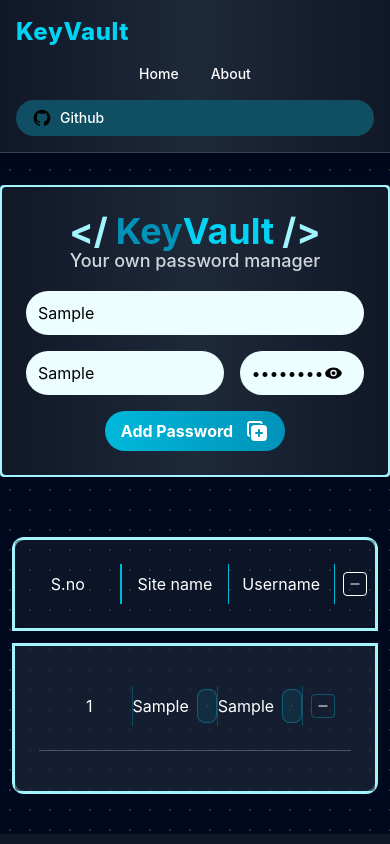
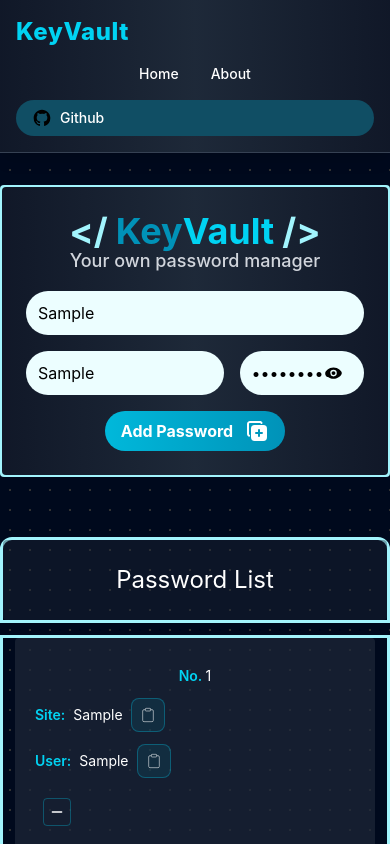
Before and after one commit to yash-raj-jain22/project-5--password-manager-, a React (Vite) app: page / in a window 390 px wide. Both pictures are taken after typing "Sample", "Sample", "Sample123" into the empty fields and a click on the button "Add Password". Shown: the top 844 px of the page. Built offline with nearby package versions, Linux system fonts and the light colour scheme.

Commit message:
added meaningfull comments and increased ui responsiveness

```diff
--- a/src/components/Manager.jsx
+++ b/src/components/Manager.jsx
@@ -1,15 +1,31 @@
 import React from 'react'
 import { useRef, useState, useEffect } from 'react'
 
+/**
+ * Manager Component
+ * Password manager component that handles adding, viewing, and managing saved passwords
+ * Uses localStorage for persistence and state management for UI interactions
+ */
 function Manager() {
+    // Refs for DOM manipulation - password input and eye icon
     const ToggleEye = useRef();
     const TogglePass = useRef();
+
+    // Form state for new password entry
     const [form, setform] = useState({ site: "", username: "", password: "" })
+
+    // Array to store all saved passwords
     const [PasswordArray, setPasswordArray] = useState([])
+
+    // State to track which dropdown (password item) is currently open
     const [Opendropdown, setOpendropdown] = useState(null)
+
+    // State to track which password visibility toggle is active
     const [ShowDropdownPassword, setShowDropdownPassword] = useState(null)
 
-
+    /**
+     * Load passwords from localStorage on component mount
+     */
     useEffect(() => {
         localStorage.getItem("Passwords")
 
@@ -18,9 +34,10 @@ function Manager() {
         }
     }, [])
 
-
-
-
+    /**
+     * Toggle password visibility by changing input type between password and text
+     * Updates the eye icon accordingly
+     */
     const ShowPassword = () => {
         if (TogglePass.current.type == "password") {
             ToggleEye.current.src = "public/icons/hide_pass.svg";
@@ -33,10 +50,17 @@ function Manager() {
         }
     }
 
+    /**
+     * Handle form input changes for site, username, and password fields
+     * @param {Event} e - The input change event
+     */
     const HandleChange = (e) => {
         setform({ ...form, [e.target.name]: e.target.value })
     }
 
+    /**
+     * Save new password to the password array and localStorage
+     */
     const SavePassword = () => {
         setPasswordArray([...PasswordArray, form])
         localStorage.setItem("Passwords", JSON.stringify([...PasswordArray, form]))
@@ -44,16 +68,33 @@ function Manager() {
         console.log(form);
     }
 
+    /**
+     * Delete password entry (to be implemented)
+     * @param {number} params - Index of the password to delete
+     */
     const HandleDelete = (params) => {
         // localStorage.removeItem("Passwords", PasswordArray.)
     }
+
+    /**
+     * Edit password entry (to be implemented)
+     * @param {number} params - Index of the password to edit
+     */
     const HandleEdit = (params) => {
     }
 
+    /**
+     * Toggle dropdown visibility for password details
+     * @param {number} index - Index of the password item to toggle
+     */
     const ToggleDropdown = (index) => {
         setOpendropdown(index === Opendropdown ? null : index);
     }
 
+    /**
+     * Toggle password visibility in the dropdown view
+     * @param {number} index - Index of the password item
+     */
     const HandleShowDropdownPassword = (index) => {
         setShowDropdownPassword(index === ShowDropdownPassword ? null : index);
     }
@@ -62,42 +103,45 @@ function Manager() {
 
     return (
         <>
-            {/* backgound */}
+            {/* Animated gradient background pattern */}
             <div className="fixed inset-0 z-[-2] bg-black bg-[radial-gradient(#ffffff33_1px,#00091d_1px)] bg-[size:20px_20px]" />
 
-
-            {/* input container */}
+            {/* Input container - Add new password section */}
             <div className='my-8 container mx-auto max-w-5xl min-w-fit bg-cyan-200 rounded p-0.5'>
-
                 <div className="text-white flex flex-col gap-4 bg-gradient-to-r from-gray-900 via-gray-800 to-gray-900 p-6 rounded">
-
+                    {/* Logo section */}
                     <div className="logo flex justify-center text-cyan-400 text-4xl font-bold -mb-5">
                         <span className='mx-2 text-cyan-200'>&lt;/</span>
                         <span className='text-cyan-600'>Key</span>
                         <span className='text-cyan-400'>Vault</span>
                         <span className='mx-2 text-cyan-200'>/&gt;</span>
                     </div>
+
+                    {/* Subheading */}
                     <div className="subheading text-center text-gray-300 text-lg font-medium">
                         <span>Your own password manager</span>
                     </div>
+
+                    {/* Website URL input field */}
                     <input value={form.site} onChange={HandleChange} className='px-3 py-2.5 rounded-4xl bg-cyan-50 focus:bg-white text-black placeholder:text-gray-500 focus:outline-none focus:ring-2 focus:ring-cyan-300 ' type="text" name="site" id='' placeholder='Enter website URL' />
 
+                    {/* Username and password input fields */}
                     <div className="flex gap-4">
                         <input value={form.username} onChange={HandleChange} className='w-full px-3 py-2.5 rounded-4xl bg-cyan-50 focus:bg-white text-black placeholder:text-gray-500 focus:outline-none focus:ring-2 focus:ring-cyan-300' type="text" name="username" id="" placeholder='Enter Username' />
                         <div className='w-2/3 relative'>
-
-
+                            {/* Password input with show/hide toggle */}
                             <input value={form.password} onChange={HandleChange} ref={TogglePass} className='w-full px-3 py-2.5 rounded-4xl bg-cyan-50 focus:bg-white text-black placeholder:text-gray-500 focus:outline-none focus:ring-2 focus:ring-cyan-300' type="password" name="password" id="" placeholder='Enter Password' />
 
+                            {/* Eye icon to toggle password visibility */}
                             <span className='absolute right-5 top-1/2 -translate-y-1/2 cursor-pointer text-gray-500 hover:text-gray-700 transition-colors duration-200' title="Show or Hide Password" onClick={ShowPassword} >
                                 <img ref={ToggleEye} src="public/icons/show_pass.svg" alt="Show Password" />
                             </span>
-
                         </div>
                     </div>
+
+                    {/* Save password button */}
                     <div className="button flex justify-center">
                         <button className='flex justify-center gap-3 min-w-2/5 max-w-4/5 hover:cursor-pointer  bg-gradient-to-r from-cyan-500 to-cyan-600 hover:bg-gradient-to-r hover:from-cyan-600 hover:to-cyan-700 text-white font-bold py-2 px-4 rounded rounded-4xl' type="submit" onClick={SavePassword}>
-
                             Add Password
                             <svg xmlns="http://www.w3.org/2000/svg" width="24" height="24" viewBox="0 0 24 24" fill="currentColor" class="icon icon-tabler icons-tabler-filled icon-tabler-copy-plus"><path stroke="none" d="M0 0h24v24H0z" fill="none" /><path d="M18.333 6a3.667 3.667 0 0 1 3.667 3.667v8.666a3.667 3.667 0 0 1 -3.667 3.667h-8.666a3.667 3.667 0 0 1 -3.667 -3.667v-8.666a3.667 3.667 0 0 1 3.667 -3.667zm-4.333 4a1 1 0 0 0 -1 1v2h-2a1 1 0 0 0 -.993 .883l-.007 .117a1 1 0 0 0 1 1h2v2a1 1 0 0 0 .883 .993l.117 .007a1 1 0 0 0 1 -1v-2h2a1 1 0 0 0 .993 -.883l.007 -.117a1 1 0 0 0 -1 -1h-2v-2a1 1 0 0 0 -.883 -.993zm1 -8c1.094 0 1.828 .533 2.374 1.514a1 1 0 1 1 -1.748 .972c-.221 -.398 -.342 -.486 -.626 -.486h-10c-.548 0 -1 .452 -1 1v9.998c0 .32 .154 .618 .407 .805l.1 .065a1 1 0 1 1 -.99 1.738a3 3 0 0 1 -1.517 -2.606v-10c0 -1.652 1.348 -3 3 -3z" /></svg>
                         </button>
@@ -105,12 +149,13 @@ function Manager() {
                 </div>
             </div>
 
-
-
-            {/* Heading container */}
-            <div className='mt-15 my-3 container mx-auto max-w-15/16 md:max-w-5xl min-w-fit border-3 border-cyan-200 rounded-tl-xl rounded-tr-xl '>
-                <div className="text-white flex flex-col gap-4 py-6 md:px-6 rounded bg-gray-800/40  ">
-                    <div className="bg-blend-darken flex justify-between items-center">
+            {/* Table header - Column titles for password list */}
+            <div className='mt-15 my-3 container mx-auto max-w-5xl min-w-fit border-3 border-cyan-200 rounded-tl-xl rounded-tr-xl '>
+                <div className="text-white flex flex-col gap-4 py-6 md:px-6 rounded bg-gray-800/40">
+                    {/* Heading for the password list section */}
+                    <div className="heading text-center text-2xl md:hidden">Password List</div>
+                    {/* Header row with column titles - hidden on mobile, visible on medium screens and up */}
+                    <div className="bg-blend-darken hidden md:flex justify-between items-center">
                         <div className="s-no text-center w-1/3">S.no</div>
                         <div className='border-1 border-cyan-500 h-10'></div>
                         <div className="site text-center w-1/3">Site name</div>
@@ -118,91 +163,106 @@ function Manager() {
                         <div className="username text-center w-1/3">Username</div>
                         <div className='border-l border-cyan-500 h-10'></div>
                         <div className='border-1 m-2 rounded p-1'><img className='invert' src="/public/icons/plus.svg" alt="" /></div>
-
-                        {/* <div className="btns flex gap-4">
-                            <div className="edit">Edit</div>
-                            <div className='remove'>Delete</div>
-                        </div> */}
                     </div>
                 </div>
             </div>
 
+            {/* Items container - List of saved passwords (responsive design) */}
+            <div className='my-3 container mx-auto max-w-5xl min-w-fit border-3 border-cyan-200 rounded-bl-xl rounded-br-xl px-3 md:px-0'>
+                <div className="text-white flex flex-col gap-4 p-3 md:p-6 rounded bg-gray-800/70">
+                    <div className="items">
+                        {/* Show empty state message when no passwords are saved */}
+                        {PasswordArray.length === 0 && <div className='text-center text-gray-400 text-lg font-medium'>No passwords saved yet.</div>}
 
-
-
-
-            {/* Items container */}
-            <div className='my-3 container mx-auto max-w-15/16 md:max-w-5xl min-w-fit border-3 border-cyan-200 rounded-bl-xl rounded-br-xl '>
-
-                <div className="text-white flex flex-col gap-4  p-6 rounded bg-gray-800/70 ">
-
-                    <div className="items">
-                        {PasswordArray.length === 0 && <div className='text-center text-gray-400 text-lg font-medium'>No passwords saved yet.</div>}
+                        {/* Display list of saved passwords */}
                         {PasswordArray.length > 0 && <div>
-
                             {PasswordArray.map((item, index) => {
                                 return (
                                     <>
-                                        <div onClick={() => ToggleDropdown(index)} className=" item my-2 bg-blend-darken  flex justify-between items-center hover:bg-gray-700/50 rounded transition-all duration-200 rounded-md p-2 cursor-pointer">
+                                        {/* Password item row - responsive layout (stacks on mobile, flex on desktop) */}
+                                        <div onClick={() => ToggleDropdown(index)} className="item my-2 bg-blend-darken flex flex-col md:flex-row md:justify-between md:items-center hover:bg-gray-700/50 rounded transition-all duration-200 rounded-md p-2 md:p-4 cursor-pointer gap-3 md:gap-0">
 
-                                            <div className="s-no text-center w-1/3">{index + 1}</div>
-                                            <div className='border-l border-cyan-500/30 h-10'></div>
+                                            {/* S.no column - Index of the password entry */}
+                                            <div className="s-no text-sm md:text-base text-center md:text-left w-full md:w-1/3">
+                                                <span className='md:hidden font-semibold text-cyan-400'>No. </span>
+                                                {index + 1}
+                                            </div>
 
-                                            <div className="site flex gap-2 justify-center items-center  text-center w-1/3 ">
-                                                <a href={item.site} target="_blank" rel="noopener noreferrer">{item.site}</a>
-                                                <button className="group cursor-pointer inline-flex items-center justify-center p-2 rounded-lg bg-cyan-500/10 hover:bg-cyan-500/20 border border-cyan-400/30 hover:border-cyan-300/50 transition-all duration-200 hover:shadow-lg hover:shadow-cyan-500/20" title="Copy site">
+                                            {/* Divider - hidden on mobile */}
+                                            <div className='hidden md:block border-l border-cyan-500/30 h-10'></div>
+
+                                            {/* Site name column with copy button - responsive */}
+                                            <div className="site flex gap-2 justify-start md:justify-center items-center text-sm md:text-base w-full md:w-1/3">
+                                                <span className='md:hidden font-semibold text-cyan-400'>Site: </span>
+                                                <a href={item.site} target="_blank" rel="noopener noreferrer" className="truncate">{item.site}</a>
+                                                <button className="group cursor-pointer inline-flex items-center justify-center p-2 rounded-lg bg-cyan-500/10 hover:bg-cyan-500/20 border border-cyan-400/30 hover:border-cyan-300/50 transition-all duration-200 hover:shadow-lg hover:shadow-cyan-500/20 flex-shrink-0" title="Copy site">
                                                     <img className='h-4 w-4 shrink-0 brightness-0 invert opacity-80 transition-transform duration-200 group-hover:scale-110 group-hover:opacity-100' src="/public/icons/copy.svg" alt="Copy" />
                                                 </button>
                                             </div>
 
-                                            <div className='border-l border-cyan-500/30 h-10'></div>
+                                            {/* Divider - hidden on mobile */}
+                                            <div className='hidden md:block border-l border-cyan-500/30 h-10'></div>
 
-                                            <div className="username flex gap-2 justify-center items-center text-center w-1/3">{item.username}<button className="group cursor-pointer inline-flex items-center justify-center p-2 rounded-lg bg-cyan-500/10 hover:bg-cyan-500/20 border border-cyan-400/30 hover:border-cyan-300/50 transition-all duration-200 hover:shadow-lg hover:shadow-cyan-500/20" title="Copy site">
-                                                <img className='h-4 w-4 shrink-0 brightness-0 invert opacity-80 transition-transform duration-200 group-hover:scale-110 group-hover:opacity-100' src="/public/icons/copy.svg" alt="Copy" />
-                                            </button></div>
+                                            {/* Username column with copy button - responsive */}
+                                            <div className="username flex gap-2 justify-start md:justify-center items-center text-sm md:text-base w-full md:w-1/3">
+                                                <span className='md:hidden font-semibold text-cyan-400'>User: </span>
+                                                {item.username}
+                                                <button className="group cursor-pointer inline-flex items-center justify-center p-2 rounded-lg bg-cyan-500/10 hover:bg-cyan-500/20 border border-cyan-400/30 hover:border-cyan-300/50 transition-all duration-200 hover:shadow-lg hover:shadow-cyan-500/20 flex-shrink-0" title="Copy username">
+                                                    <img className='h-4 w-4 shrink-0 brightness-0 invert opacity-80 transition-transform duration-200 group-hover:scale-110 group-hover:opacity-100' src="/public/icons/copy.svg" alt="Copy" />
+                                                </button>
+                                            </div>
 
-                                            <div className='border-l border-cyan-500/30 h-10'></div>
+                                            {/* Divider - hidden on mobile */}
+                                            <div className='hidden md:block border-l border-cyan-500/30 h-10'></div>
 
-                                            <div onClick={() => ToggleDropdown(index)} className='border-1 m-2 rounded p-1 cursor-pointer hover:bg-cyan-500/20 border-cyan-400/30 transition-all duration-200 hover:shadow-lg hover:shadow-cyan-500/20' title="View Password">
+                                            {/* Expand/Collapse button - toggles password details view */}
+                                            <div onClick={() => ToggleDropdown(index)} className='border-1 m-2 rounded p-1 cursor-pointer hover:bg-cyan-500/20 border-cyan-400/30 transition-all duration-200 hover:shadow-lg hover:shadow-cyan-500/20 flex-shrink-0 w-7 h-7 flex justify-center items-center' title="View Password">
                                                 {Opendropdown === index ? (
                                                     <img className='invert' src="/public/icons/minus.svg" alt="" />
                                                 ) : (
                                                     <img className='invert' src="/public/icons/plus.svg" alt="" />
                                                 )}
                                             </div>
-
-
                                         </div>
 
+                                        {/* Dropdown section - Shows password and action buttons */}
                                         {Opendropdown === index && (
                                             <>
-
-                                                <div className=" item my-2 bg-blend-darken bg-gray-900 p-6 rounded flex flex-col md:flex-row justify-center items-center">
-                                                    <div className="password flex gap-2 items-center text-center w-full md:w-1/3">
-                                                        <div>Password:</div>
-                                                        {ShowDropdownPassword === index ? (<div>{(item.password)}</div>
-                                                        ) : (<div>{"*".repeat(item.password.length)}</div>)}
+                                                <div className="item my-2 bg-blend-darken bg-gray-900 p-4 md:p-6 rounded flex flex-col md:flex-row justify-center items-start md:items-center gap-4 md:gap-0">
+                                                    {/* Password display section - responsive layout */}
+                                                    <div className="password flex flex-col md:flex-row gap-2 md:gap-3 items-start md:items-center text-sm md:text-base w-full md:w-1/3">
+                                                        <span className='font-semibold text-cyan-400 flex-shrink-0'>Password:</span>
+                                                        {ShowDropdownPassword === index ? (
+                                                            <div className='break-all'>{(item.password)}</div>
+                                                        ) : (
+                                                            <div className='break-all'>{"*".repeat(item.password.length)}</div>
+                                                        )}
                                                     </div>
 
-                                                    <div className="btns flex gap-4 w-full md:w-2/3 justify-between md:justify-end mt-4 md:mt-0">
-                                                        <div>
-                                                            <button onClick={() => (HandleShowDropdownPassword(index))} className="group cursor-pointer inline-flex items-center justify-center p-2 rounded-lg bg-green-500/10 hover:bg-green-500/20 border border-green-400/30 hover:border-green-300/50 transition-all duration-200 hover:shadow-lg hover:shadow-green-500/20" title={ShowDropdownPassword === index ? "Hide password" : "Show password"}>
-                                                                {ShowDropdownPassword === index ? "Hide password" : "Show password"}
-                                                            </button>
-                                                        </div>
-                                                        <button onClick={() => HandleEdit(index)} className="edit group cursor-pointer inline-flex items-center gap-2 rounded-full border border-cyan-400/30 bg-cyan-500/10 px-4 py-2 text-sm font-semibold text-cyan-100 shadow-lg shadow-cyan-950/20 backdrop-blur-md transition-all duration-200 hover:-translate-y-0.5 hover:bg-cyan-400/20 hover:border-cyan-300/50 hover:text-white hover:shadow-cyan-500/20 focus:outline-none focus:ring-2 focus:ring-cyan-300/60">
+                                                    {/* Action buttons - Responsive flex layout */}
+                                                    <div className="btns flex flex-col sm:flex-row gap-2 md:gap-4 w-full md:w-2/3 md:justify-end">
+                                                        {/* Show/Hide password button */}
+                                                        <button onClick={() => (HandleShowDropdownPassword(index))} className="group cursor-pointer inline-flex items-center justify-center p-2 rounded-lg bg-green-500/10 hover:bg-green-500/20 border border-green-400/30 hover:border-green-300/50 transition-all duration-200 hover:shadow-lg hover:shadow-green-500/20 text-xs md:text-sm px-2 md:px-4 py-2" title={ShowDropdownPassword === index ? "Hide password" : "Show password"}>
+                                                            {ShowDropdownPassword === index ? "Hide" : "Show"}
+                                                        </button>
+
+                                                        {/* Edit button */}
+                                                        <button onClick={() => HandleEdit(index)} className="edit group cursor-pointer inline-flex items-center justify-center gap-1 md:gap-2 rounded-full border border-cyan-400/30 bg-cyan-500/10 px-2 md:px-4 py-2 text-xs md:text-sm font-semibold text-cyan-100 shadow-lg shadow-cyan-950/20 backdrop-blur-md transition-all duration-200 hover:-translate-y-0.5 hover:bg-cyan-400/20 hover:border-cyan-300/50 hover:text-white hover:shadow-cyan-500/20 focus:outline-none focus:ring-2 focus:ring-cyan-300/60">
                                                             <img className='h-4 w-4 shrink-0 brightness-0 invert opacity-90 transition-transform duration-200 group-hover:scale-110 group-hover:opacity-100' src="/public/icons/edit.svg" alt="Edit" />
-                                                            Edit
+                                                            <span className='hidden sm:inline'>Edit</span>
                                                         </button>
-                                                        <button onClick={() => HandleDelete(index)} className='remove group cursor-pointer inline-flex items-center gap-2 rounded-full border border-red-400/30 bg-red-500/10 px-4 py-2 text-sm font-semibold text-red-100 shadow-lg shadow-red-950/20 backdrop-blur-md transition-all duration-200 hover:-translate-y-0.5 hover:bg-red-400/20 hover:border-red-300/50 hover:text-white hover:shadow-red-500/20 focus:outline-none focus:ring-2 focus:ring-red-300/60'>
+
+                                                        {/* Delete button */}
+                                                        <button onClick={() => HandleDelete(index)} className='remove group cursor-pointer inline-flex items-center justify-center gap-1 md:gap-2 rounded-full border border-red-400/30 bg-red-500/10 px-2 md:px-4 py-2 text-xs md:text-sm font-semibold text-red-100 shadow-lg shadow-red-950/20 backdrop-blur-md transition-all duration-200 hover:-translate-y-0.5 hover:bg-red-400/20 hover:border-red-300/50 hover:text-white hover:shadow-red-500/20 focus:outline-none focus:ring-2 focus:ring-red-300/60'>
                                                             <img className='h-4 w-4 shrink-0 brightness-0 invert opacity-90 transition-transform duration-200 group-hover:scale-110 group-hover:opacity-100' src="/public/icons/delete.svg" alt="Delete" />
-                                                            Delete
+                                                            <span className='hidden sm:inline'>Delete</span>
                                                         </button>
                                                     </div>
-
                                                 </div>
                                             </>
                                         )}
+
+                                        {/* Separator between password items */}
                                         <div className="my-4 seperator border-b border-gray-600"></div>
                                     </>
                                 )
@@ -210,9 +270,6 @@ function Manager() {
                         </div>
                         }
                     </div>
-
-
-
                 </div>
             </div>
         </>
```
